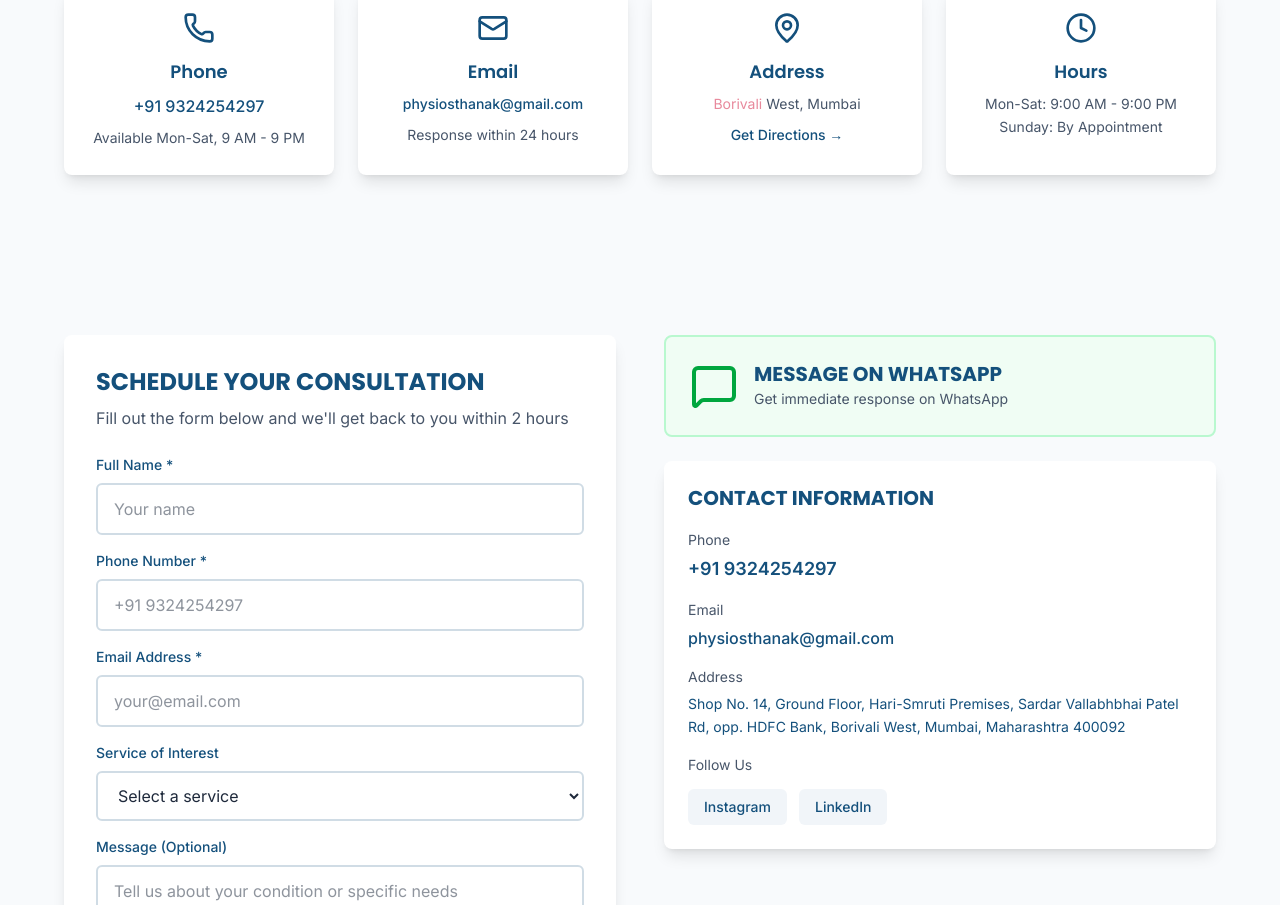
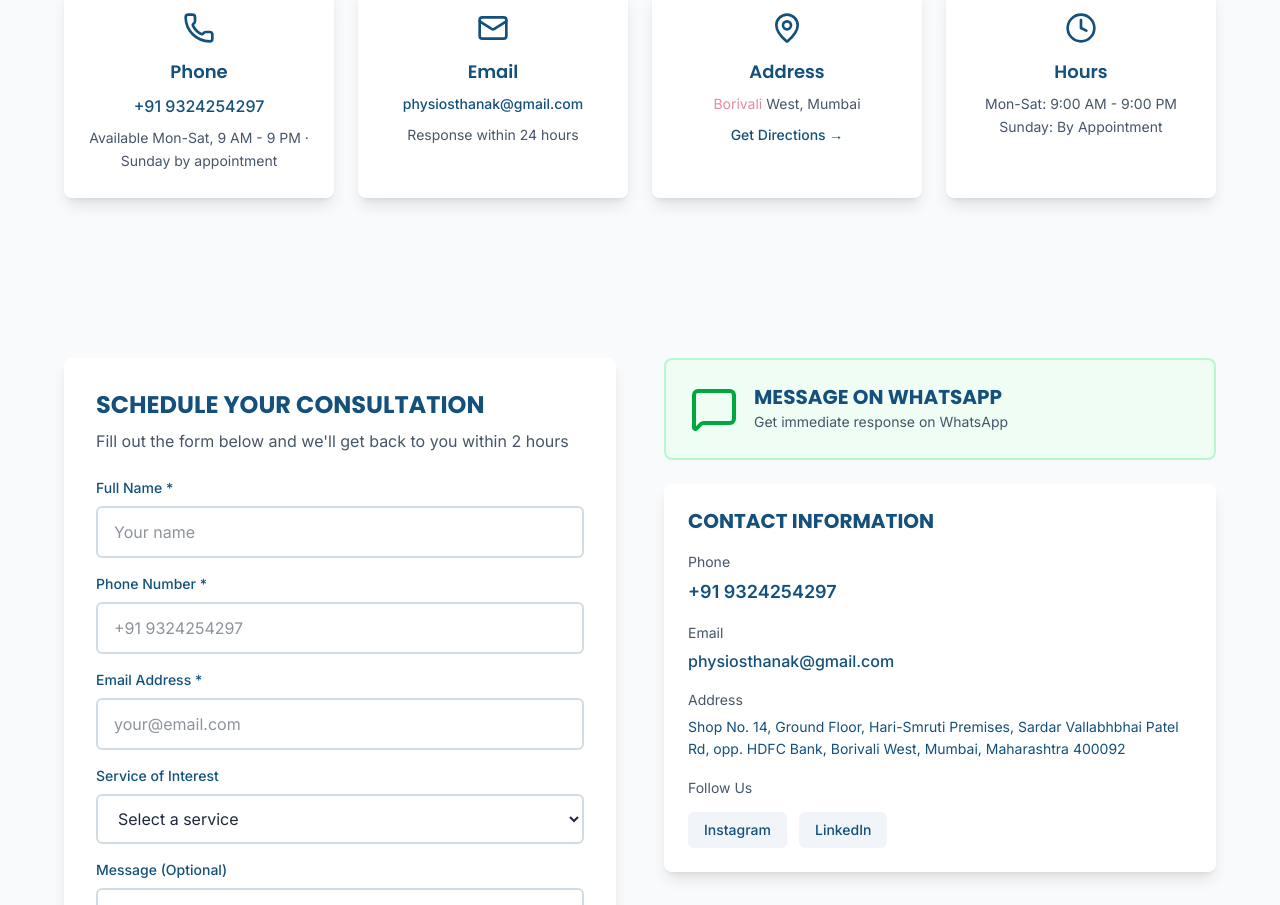
Before and after one commit to KaranSangoi/physiosthanak, a Next.js app: page /contact in a window 1280 px wide. Shown: the part 800-1705 px from the top of the page. Built offline with nearby package versions, Linux system fonts and the light colour scheme; no server answers.

Commit message:
timing changes

```diff
--- a/src/app/contact/page.tsx
+++ b/src/app/contact/page.tsx
@@ -72,7 +72,7 @@ export default function ContactPage() {
                 {siteConfig.phone}
               </p>
               <p className="text-sm text-text-light mt-2">
-                Available Mon-Sat, 9 AM - 9 PM
+                Available Mon-Sat, 9 AM - 9 PM · Sunday by appointment
               </p>
             </a>
 
--- a/src/app/layout.tsx
+++ b/src/app/layout.tsx
@@ -180,12 +180,6 @@ export default function RootLayout({
                       opens: '09:00',
                       closes: '21:00',
                     },
-                    {
-                      '@type': 'OpeningHoursSpecification',
-                      dayOfWeek: 'Sunday',
-                      opens: '00:00',
-                      closes: '00:00',
-                    },
                   ],
                   aggregateRating: {
                     '@type': 'AggregateRating',
```
